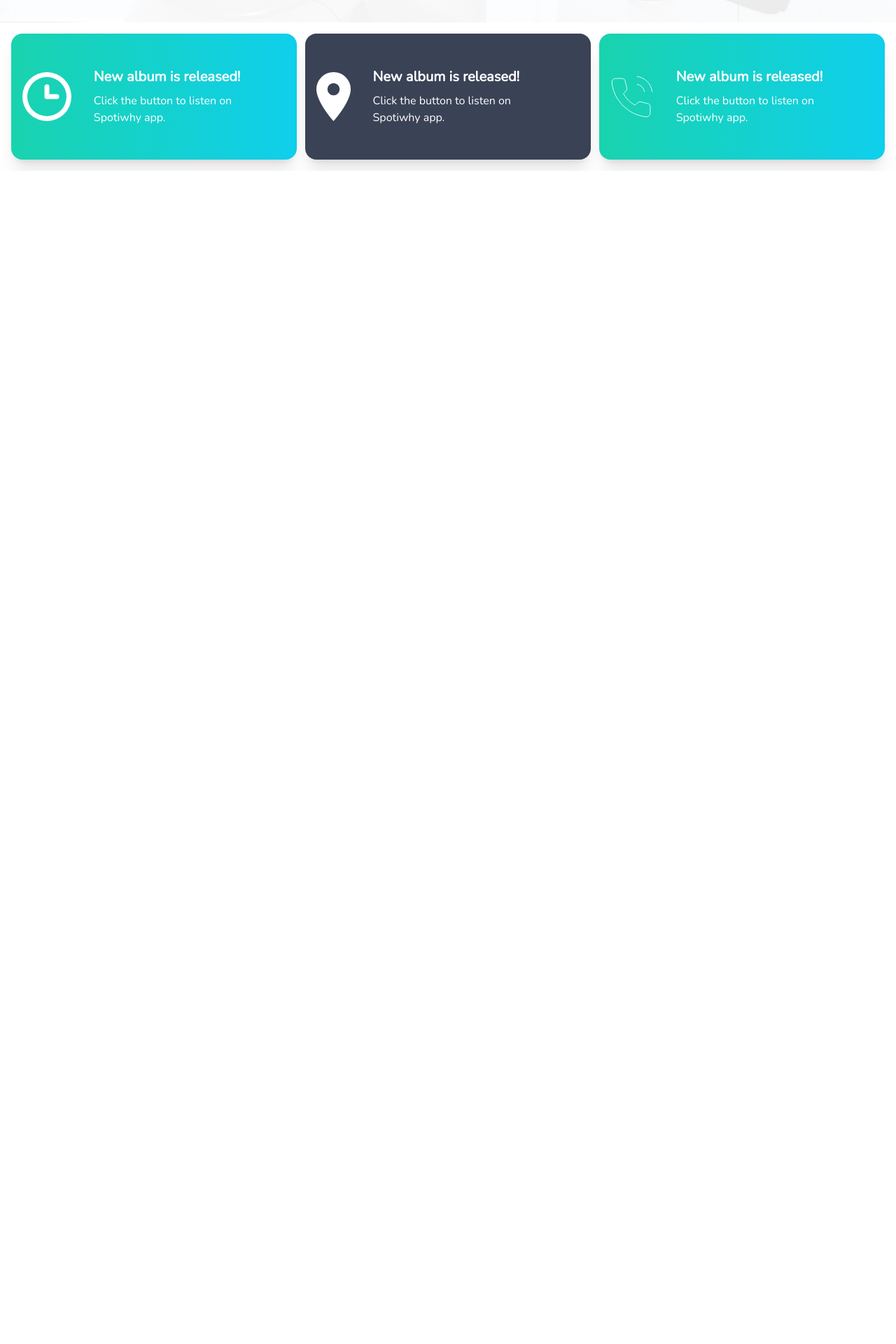
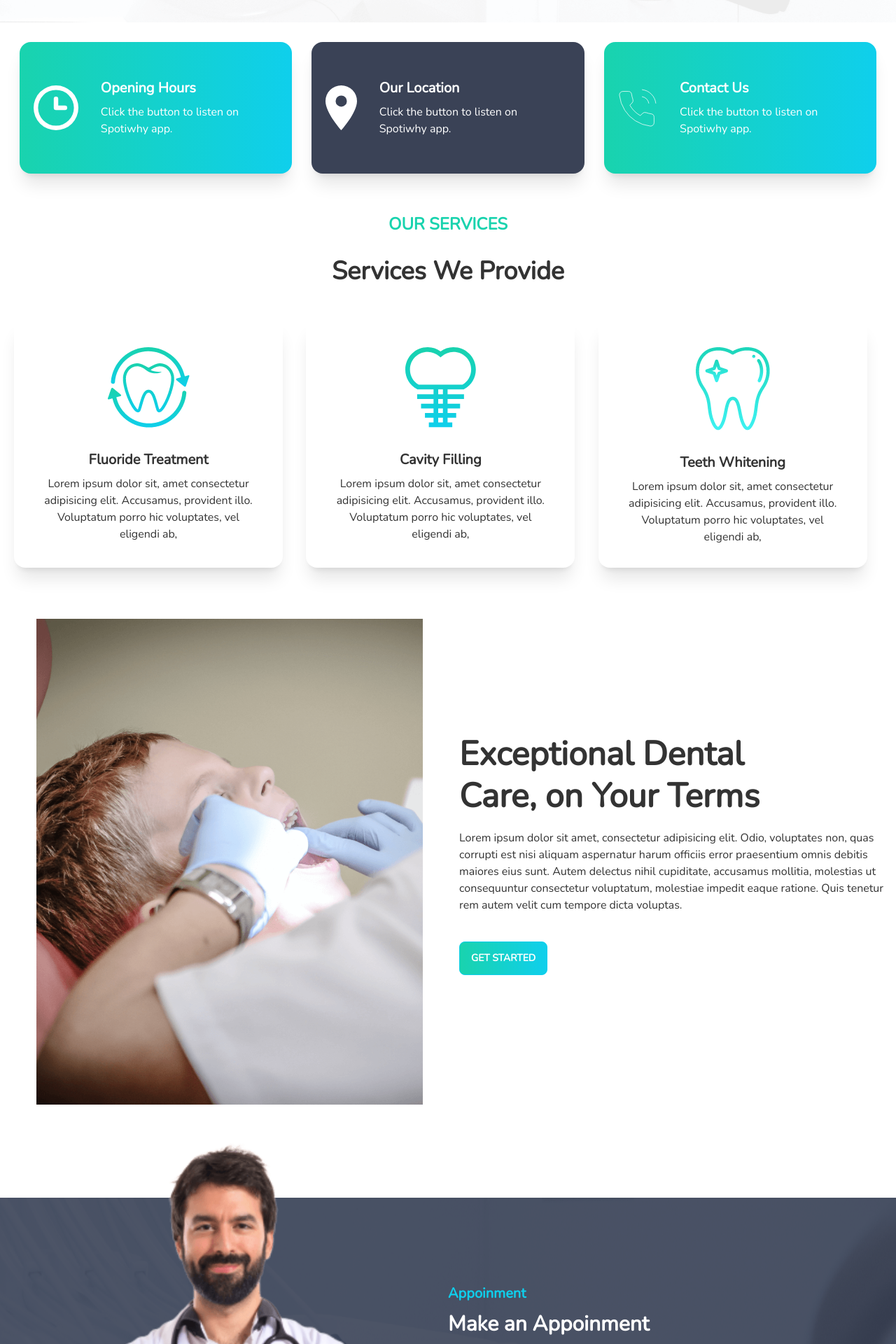
Before and after one commit to jannatul114/Doctors-Portal, a React (Create React App) app: page / in a window 1280 px wide. Shown: the part 880-2800 px from the top of the page at 70% size. Before the commit the page ends 1124 px from the top, so only its background shows below. Built offline with nearby package versions, Linux system fonts and the light colour scheme.

Commit message:
appoinment section done

```diff
--- a/src/Pages/Home/Banner.js
+++ b/src/Pages/Home/Banner.js
@@ -1,15 +1,16 @@
 import React from 'react';
 import chair from '../../assets/images/chair.png';
 import banner from '../../assets/images/bg.png';
+import StartedButton from '../Shared/StartedButton';
 const Banner = () => {
     return (
-        <div className="hero min-h-screen" style={{ backgroundImage: `url(${banner})` }}>
+        <div className="hero min-h-screen p-5" style={{ backgroundImage: `url(${banner})` }}>
             <div className="hero-content flex-col lg:flex-row-reverse px-12">
                 <img src={chair} className="max-w-sm rounded-lg shadow-2xl" />
                 <div>
                     <h1 className="text-5xl font-bold">Your New Smile Starts Here</h1>
                     <p className="py-6">Provident cupiditate voluptatem et in. Quaerat fugiat ut assumenda excepturi exercitationem quasi. In deleniti eaque aut repudiandae et a id nisi.</p>
-                    <button className="btn btn-primary uppercase text-white font-bold bg-gradient-to-r from-secondary to-primary">Get Started</button>
+                    <StartedButton>Get Started</StartedButton>
                 </div>
             </div>
         </div>
--- /dev/null
+++ b/src/Pages/Home/Care.js
@@ -0,0 +1,22 @@
+import React from 'react';
+import care from '../../assets/images/treatment.png'
+import StartedButton from '../Shared/StartedButton';
+const Care = () => {
+    return (
+        <div>
+            <div className="hero min-h-screen">
+                <div className="hero-content flex-col lg:flex-row">
+                    <img className='lg:w-1/2 p-9 rounded-xl' src={care} alt='image' />
+                    <div>
+                        <h1 className="text-5xl font-bold">Exceptional Dental</h1>
+                        <h1 className="text-5xl font-bold mt-3">Care, on Your Terms</h1>
+                        <p className="py-6">Lorem ipsum dolor sit amet, consectetur adipisicing elit. Odio, voluptates non, quas corrupti est nisi aliquam aspernatur harum officiis error praesentium omnis debitis maiores eius sunt. Autem delectus nihil cupiditate, accusamus mollitia, molestias ut consequuntur consectetur voluptatum, molestiae impedit eaque ratione. Quis tenetur rem autem velit cum tempore dicta voluptas.</p>
+                        <StartedButton>Get Started</StartedButton>
+                    </div>
+                </div>
+            </div>
+        </div>
+    );
+};
+
+export default Care;
--- a/src/Pages/Home/Home.js
+++ b/src/Pages/Home/Home.js
@@ -1,12 +1,18 @@
 import React from 'react';
 import Banner from './Banner';
+import Care from './Care';
+import MakeAppoinment from './MakeAppoinment';
 import Info from './info';
+import Services from './Services';
 
 const Home = () => {
     return (
         <div>
             <Banner></Banner>
             <Info></Info>
+            <Services></Services>
+            <Care></Care>
+            <MakeAppoinment></MakeAppoinment>
         </div>
     );
 };
--- /dev/null
+++ b/src/Pages/Home/MakeAppoinment.js
@@ -0,0 +1,21 @@
+import React from 'react';
+import appoinment from '../../assets/images/appointment.png'
+import doctor from '../../assets/images/doctor-small.png'
+import StartedButton from '../Shared/StartedButton';
+const MakeAppoinment = () => {
+    return (
+        <section style={{ backgroundImage: `url(${appoinment})` }} className='flex p-3 my-20 items-center '>
+            <div className='flex-1 mt-[-100px] mb-[-12px] hidden lg:block'>
+                <img src={doctor} alt="" />
+            </div>
+            <div className='flex-1 text-white'>
+                <h3 className='text-xl text-primary font-bold'>Appoinment</h3>
+                <h3 className='text-3xl font-bold my-3'>Make an Appoinment</h3>
+                <p >This dentist diagnoses, treats, and manages your overall oral health care needs, including gum care, root canals, fillings, crowns, veneers, bridges, and preventive education. All practicing general dentists have earned either a DDS or DMD degree (doctor of dental surgery or doctor of dental medicine, respectively)</p>
+                <StartedButton>Get Started</StartedButton>
+            </div>
+        </section>
+    );
+};
+
+export default MakeAppoinment;
--- /dev/null
+++ b/src/Pages/Home/Services.js
@@ -0,0 +1,47 @@
+import React from 'react';
+import cavity from '../../assets/images/cavity.png';
+import white from '../../assets/images/whitening.png';
+import floride from '../../assets/images/fluoride.png';
+const Services = () => {
+    return (
+        <div>
+            <h1 className='text-2xl text-center font-bold text-secondary mt-12 mb-8'>OUR SERVICES</h1>
+            <h1 className='text-4xl text-center font-bold mb-12'>Services We Provide</h1>
+            <div className='grid grid-cols-1 lg:grid-cols-3 md:grid-cols-2 gap-3 m-5'>
+                <div className="card w-96 bg-base-100 shadow-xl">
+                    <figure className="px-10 pt-10">
+                        <img src={floride} alt="Shoes" className="rounded-xl" />
+                    </figure>
+                    <div className="card-body items-center text-center">
+                        <h2 className="card-title">Fluoride Treatment</h2>
+                        <p>Lorem ipsum dolor sit, amet consectetur adipisicing elit. Accusamus, provident illo. Voluptatum porro hic voluptates, vel eligendi ab, </p>
+                    </div>
+                </div>
+                <div className="card w-96 bg-base-100 shadow-xl">
+                    <figure className="px-10 pt-10">
+                        <img src={cavity} alt="Shoes" className="rounded-xl" />
+                    </figure>
+                    <div className="card-body items-center text-center">
+                        <h2 className="card-title">Cavity Filling</h2>
+                        <p>Lorem ipsum dolor sit, amet consectetur adipisicing elit. Accusamus, provident illo. Voluptatum porro hic voluptates, vel eligendi ab, </p>
+
+                    </div>
+                </div>
+                <div className="card w-96 bg-base-100 shadow-xl">
+                    <figure className="px-10 pt-10">
+                        <img src={white} alt="Shoes" className="rounded-xl" />
+                    </figure>
+                    <div className="card-body items-center text-center">
+                        <h2 className="card-title">Teeth Whitening</h2>
+                        <p>Lorem ipsum dolor sit, amet consectetur adipisicing elit. Accusamus, provident illo. Voluptatum porro hic voluptates, vel eligendi ab, </p>
+                    </div>
+                </div>
+
+
+            </div>
+        </div>
+
+    );
+};
+
+export default Services;
--- a/src/Pages/Home/info.js
+++ b/src/Pages/Home/info.js
@@ -5,34 +5,34 @@ import phone from '../../assets/icons/phone.svg';
 const Info = () => {
     return (
         <div>
-            <div className='grid grid-cols-1 lg:grid-cols-3 gap-3 p-4'>
-                <div className="card lg:card-side bg-base-100 shadow-xl bg-gradient-to-r from-secondary to-primary p-4 text-white">
+            <div className='grid grid-cols-1 lg:grid-cols-3 md:grid-cols-2 gap-3 m-5'>
+                <div className="card lg:card-side bg-base-100 shadow-xl bg-gradient-to-r from-secondary to-primary p-5 text-white m-2">
                     <figure>
                         <img src={clock} alt="Album" />
                     </figure>
                     <div className="card-body">
-                        <h2 className="card-title">New album is released!</h2>
+                        <h2 className="card-title">Opening Hours</h2>
                         <p>Click the button to listen on Spotiwhy app.</p>
 
                     </div>
                 </div>
-                <div className="card lg:card-side shadow-xl bg-accent text-white p-4">
+                <div className="card lg:card-side shadow-xl bg-accent text-white p-5 m-2">
                     <figure>
                         <img src={marker} alt="Album" />
 
                     </figure>
                     <div className="card-body">
-                        <h2 className="card-title">New album is released!</h2>
+                        <h2 className="card-title">Our Location</h2>
                         <p>Click the button to listen on Spotiwhy app.</p>
 
                     </div>
                 </div>
-                <div className="card lg:card-side bg-base-100 shadow-xl bg-gradient-to-r from-secondary to-primary p-4 text-white">
+                <div className="card lg:card-side bg-base-100 shadow-xl bg-gradient-to-r from-secondary to-primary p-5 text-white m-2">
                     <figure>
                         <img src={phone} alt="Album" />
                     </figure>
                     <div className="card-body">
-                        <h2 className="card-title">New album is released!</h2>
+                        <h2 className="card-title">Contact Us</h2>
                         <p>Click the button to listen on Spotiwhy app.</p>
 
                     </div>
--- a/src/Pages/Shared/Navbar/Navbar.js
+++ b/src/Pages/Shared/Navbar/Navbar.js
@@ -8,10 +8,10 @@ const Navbar = () => {
         <div className="navbar bg-base-100">
             <div className="navbar-start">
                 <div className="dropdown ">
-                    <label tabindex="0" className="btn btn-ghost lg:hidden">
-                        <svg xmlns="http://www.w3.org/2000/svg" className="h-5 w-5" fill="none" viewBox="0 0 24 24" stroke="currentColor"><path stroke-linecap="round" stroke-linejoin="round" stroke-width="2" d="M4 6h16M4 12h8m-8 6h16" /></svg>
+                    <label tabIndex="0" className="btn btn-ghost lg:hidden">
+                        <svg xmlns="http://www.w3.org/2000/svg" className="h-5 w-5" fill="none" viewBox="0 0 24 24" stroke="currentColor"><path strokeLinecap="round" strokeLinejoin="round" strokeWidth="2" d="M4 6h16M4 12h8m-8 6h16" /></svg>
                     </label>
-                    <ul tabindex="0" className="menu menu-compact dropdown-content mt-3 p-2 shadow bg-base-100 rounded-box w-52">
+                    <ul tabIndex="0" className="menu menu-compact dropdown-content mt-3 p-2 shadow bg-base-100 rounded-box w-52">
                         <button className=' mx-2'> <CustomLink to={'/home'}>Home</CustomLink></button>
                         <button className=' mx-2'>  <CustomLink to={'/about'}>About</CustomLink></button>
                         <button className=' mx-2'>  <CustomLink to={'/appoinment'}>Appoinment</CustomLink></button>
--- /dev/null
+++ b/src/Pages/Shared/StartedButton.js
@@ -0,0 +1,12 @@
+import React from 'react';
+
+const StartedButton = ({ children }) => {
+    return (
+        <div>
+            <button className="btn btn-primary uppercase text-white font-bold bg-gradient-to-r from-secondary to-primary my-4">{children}</button>
+
+        </div>
+    );
+};
+
+export default StartedButton;
--- a/src/index.css
+++ b/src/index.css
@@ -1,6 +1,10 @@
 @tailwind base;
 @tailwind components;
 @tailwind utilities;
+
+.px-12 {
+  padding: 0;
+}
 
 body {
   margin: 0;
```
